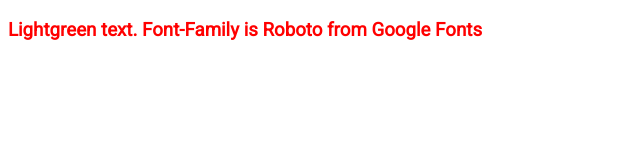
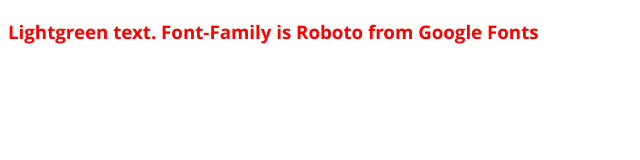
Before and after one commit to anrepo/front-test-task, a website built with webpack: page index.html in a window 1280 px wide. Shown: the whole page, without its empty margins (0-640 px from the left). Built offline with nearby package versions, Linux system fonts and the light colour scheme.

Commit message:
Шрит "Open Sans" успешно подключен

```diff
--- a/src/fonts/opensans.scss
+++ b/src/fonts/opensans.scss
@@ -0,0 +1,110 @@
+@font-face {
+    font-family: 'Open Sans';
+    src:
+      local('Open Sans Light'),
+      local('OpenSans-Light'),
+      url('fonts/opensanslight.woff2') format('woff2'),
+      url('fonts/opensanslight.woff') format('woff'),
+      url('fonts/opensanslight.ttf') format('truetype');
+    font-weight: 300;
+    font-style: normal;
+}
+@font-face {
+    font-family: 'Open Sans';
+    src:
+      local('Open Sans Light Italic'),
+      local('OpenSansLight-Italic'),
+      url('fonts/opensanslightitalic.woff2') format('woff2'),
+      url('fonts/opensanslightitalic.woff') format('woff'),
+      url('fonts/opensanslightitalic.ttf') format('truetype');
+    font-weight: 300;
+    font-style: italic;
+}
+@font-face {
+    font-family: 'Open Sans';
+    src:
+      local('Open Sans'),
+      local('OpenSans'),
+      url('fonts/opensans.woff2') format('woff2'),
+      url('fonts/opensans.woff') format('woff'),
+      url('fonts/opensans.ttf') format('truetype');
+    font-weight: 400;
+    font-style: normal;
+}
+@font-face {
+    font-family: 'Open Sans';
+    src:
+      local('Open Sans Italic'),
+      local('OpenSans-Italic'),
+      url('fonts/opensansitalic.woff2') format('woff2'),
+      url('fonts/opensansitalic.woff') format('woff'),
+      url('fonts/opensansitalic.ttf') format('truetype');
+    font-weight: 400;
+    font-style: italic;
+}
+@font-face {
+    font-family: 'Open Sans';
+    src:
+      local('Open Sans Semibold'),
+      local('OpenSans-Semibold'),
+      url('fonts/opensanssemibold.woff2') format('woff2'),
+      url('fonts/opensanssemibold.woff') format('woff'),
+      url('fonts/opensanssemibold.ttf') format('truetype');
+    font-weight: 600;
+    font-style: normal;
+}
+@font-face {
+    font-family: 'Open Sans';
+    src:
+      local('Open Sans Semibold Italic'),
+      local('OpenSans-SemiboldItalic'),
+      url('fonts/opensanssemibolditalic.woff2') format('woff2'),
+      url('fonts/opensanssemibolditalic.woff') format('woff'),
+      url('fonts/opensanssemibolditalic.ttf') format('truetype');
+    font-weight: 600;
+    font-style: italic;
+}
+@font-face {
+    font-family: 'Open Sans';
+    src:
+      local('Open Sans Bold'),
+      local('OpenSans-Bold'),
+      url('fonts/opensansbold.woff2') format('woff2'),
+      url('fonts/opensansbold.woff') format('woff'),
+      url('fonts/opensansbold.ttf') format('truetype');
+    font-weight: 700;
+    font-style: normal;
+}
+@font-face {
+    font-family: 'Open Sans';
+    src:
+      local('Open Sans Bold Italic'),
+      local('OpenSans-BoldItalic'),
+      url('fonts/opensansbolditalic.woff2') format('woff2'),
+      url('fonts/opensansbolditalic.woff') format('woff'),
+      url('fonts/opensansbolditalic.ttf') format('truetype');
+    font-weight: 700;
+    font-style: italic;
+}
+@font-face {
+    font-family: 'Open Sans';
+    src:
+      local('Open Sans Extrabold'),
+      local('OpenSans-Extrabold'),
+      url('fonts/opensansextrabold.woff2') format('woff2'),
+      url('fonts/opensansextrabold.woff') format('woff'),
+      url('fonts/opensansextrabold.ttf') format('truetype');
+    font-weight: 800;
+    font-style: normal;
+}
+@font-face {
+    font-family: 'Open Sans';
+    src:
+      local('Open Sans Extrabold Italic'),
+      local('OpenSans-ExtraboldItalic'),
+      url('fonts/opensansextrabolditalic.woff2') format('woff2'),
+      url('fonts/opensansextrabolditalic.woff') format('woff'),
+      url('fonts/opensansextrabolditalic.ttf') format('truetype');
+    font-weight: 800;
+    font-style: italic;
+}
--- a/src/style.scss
+++ b/src/style.scss
@@ -1,8 +1,13 @@
 @import url('https://fonts.googleapis.com/css?family=Roboto');
+@import './fonts/opensans.scss';
 
 $color-text : lightgreen;
 
+* {
+  font-family: Arial;
+}
+
 .title {
-  font-family: 'Roboto', sans-serif;
+  font-family: 'Open Sans';
   color: $color-text;
 }
```
